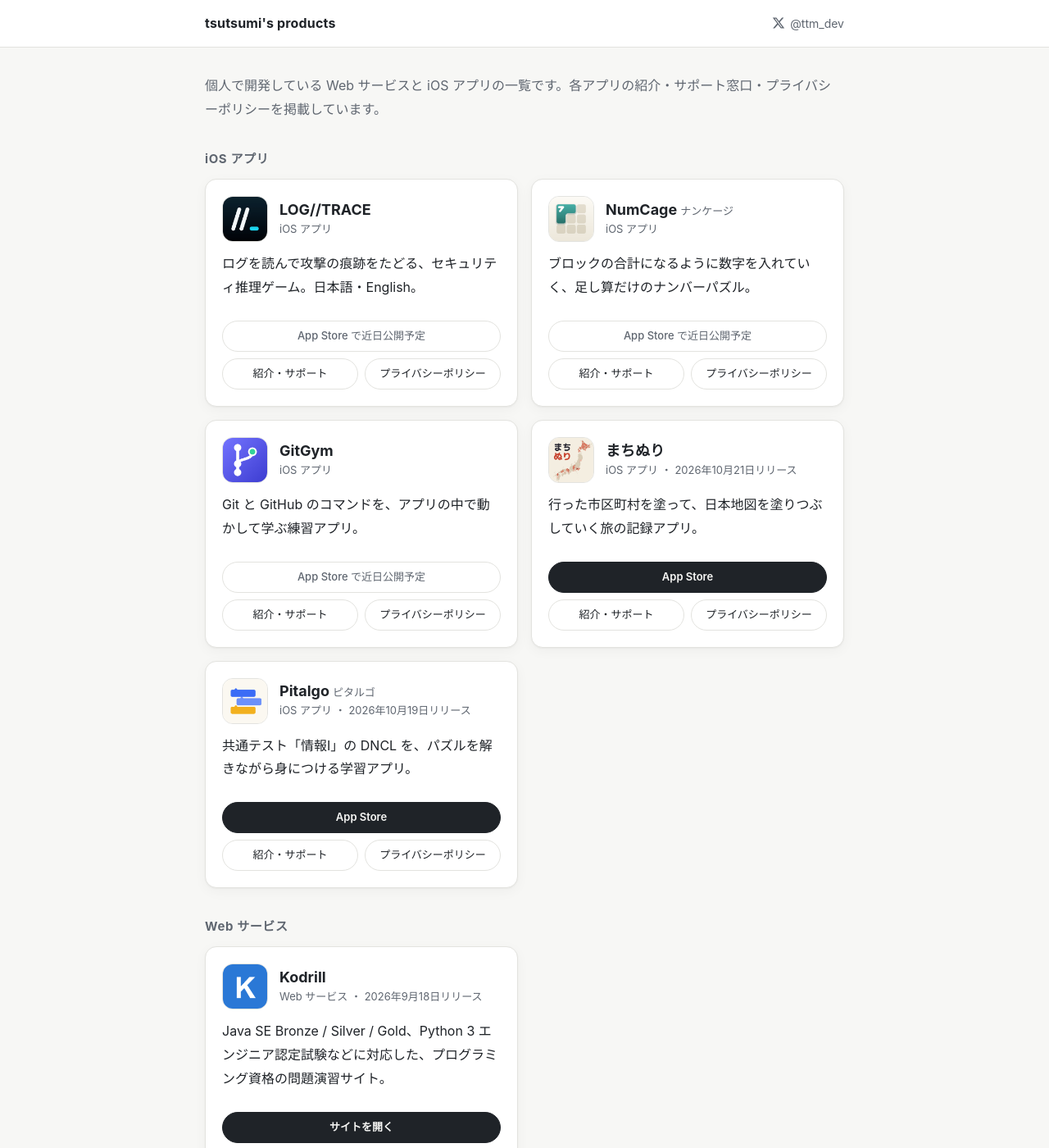
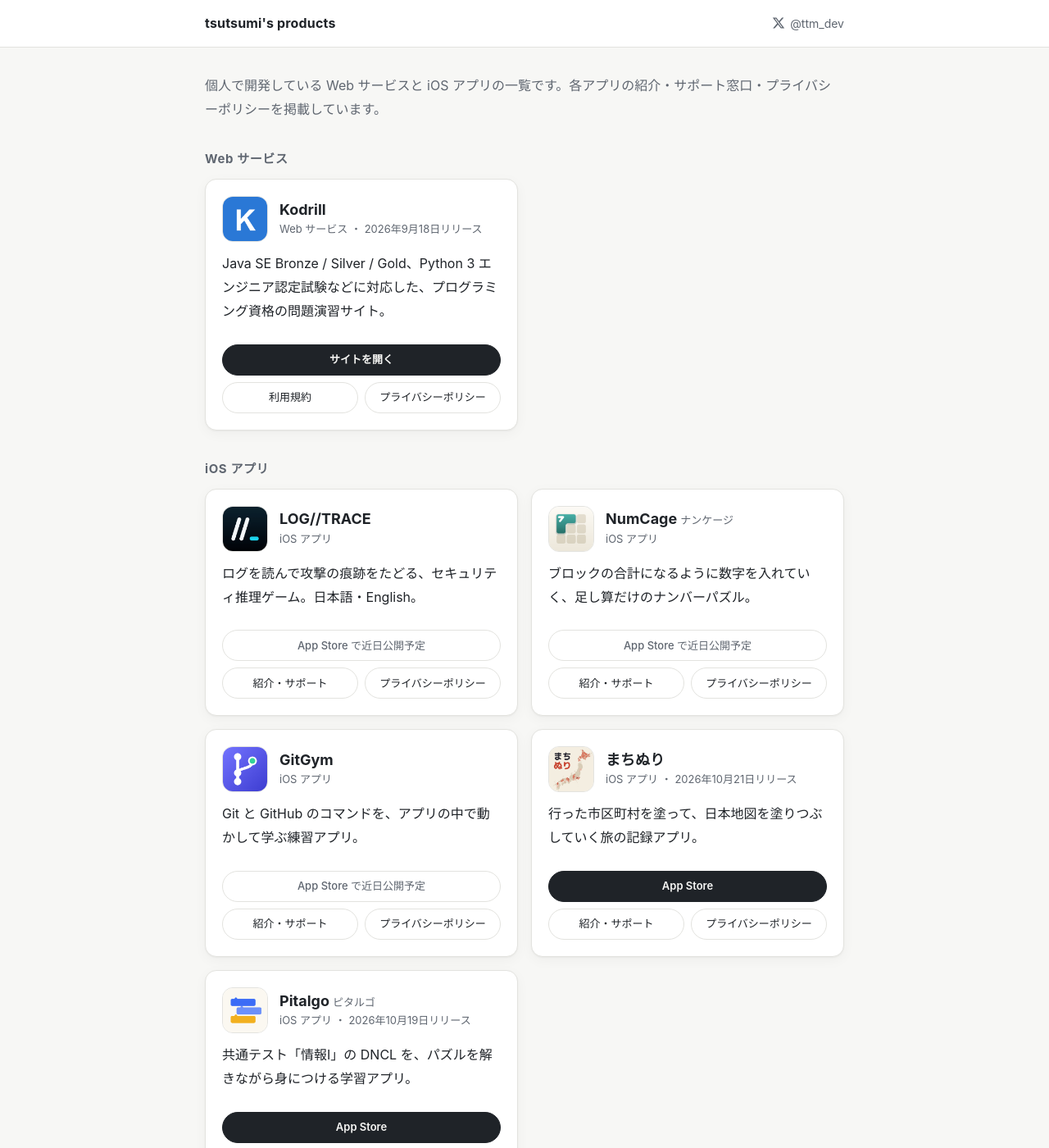
Before and after one commit to tsutsumi03/tsutsumi03.github.io, a Jekyll site: the page built from index.html, in a window 1280 px wide and 1400 px high. Shown: the whole window at 82% size. Built offline with Jekyll 4.4.1, drawn with Linux system fonts in a browser that asks for light colours.

Commit message:
change: トップは Web サービスを必ず先に出し、ポリシーに購入履歴を送らない旨を足す
Co-Authored-By: Claude Sonnet 5.5 <noreply@anthropic.com>

```diff
--- a/index.html
+++ b/index.html
@@ -7,11 +7,13 @@ title: "tsutsumi's products"
   <p>個人で開発している Web サービスと iOS アプリの一覧です。各アプリの紹介・サポート窓口・プライバシーポリシーを掲載しています。</p>
 </section>
 
-{%- assign groups = site.data.apps | group_by: 'kind' %}
-{%- for group in groups %}
-<h2 class="section-title">{{ group.name }}</h2>
+{%- comment %}種別の表示順は固定 (Web サービスが先)。新しい種別を足したら、ここにも足す{% endcomment %}
+{%- assign kinds = 'Web サービス|iOS アプリ' | split: '|' %}
+{%- for kind in kinds %}
+{%- assign items = site.data.apps | where: 'kind', kind %}
+<h2 class="section-title">{{ kind }}</h2>
 <ul class="app-grid">
-  {%- for app in group.items %}
+  {%- for app in items %}
   {%- if app.slug %}{% assign home = '/' | append: app.slug | append: '/' | relative_url %}{% else %}{% assign home = app.site %}{% endif %}
   <li>
     <div class="app-card">
```
Also changed, not shown: log-trace/privacy/index.md (+2 -2 lines).
